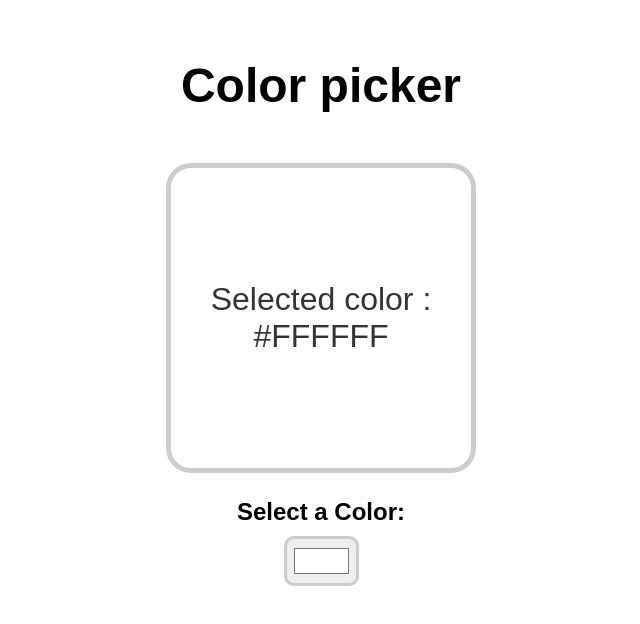
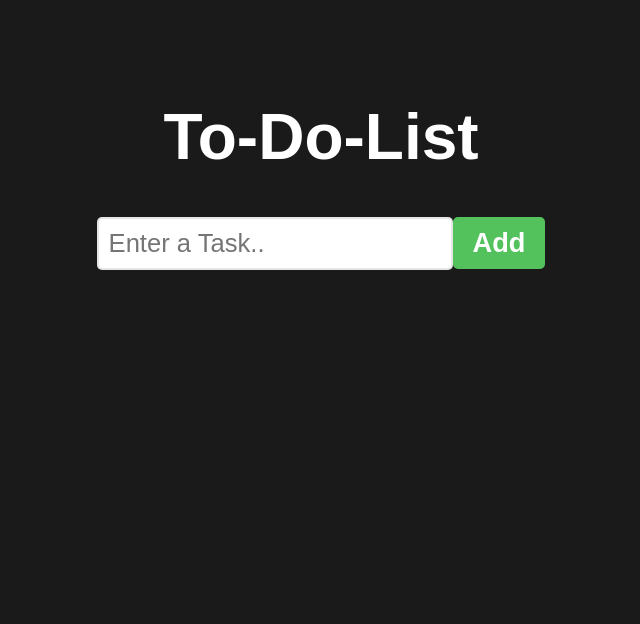
Before and after one commit to ruhamabek/my-react-app, a React app: page / in a window 1280 px wide. Shown: the top 624 px of the page, without its empty margins (319-959 px from the left). Built offline with nearby package versions, Linux system fonts and the light colour scheme; the HTML template or start-up script is replaced by a standard one.

Commit message:
A todo list app using react

```diff
--- a/src/App.jsx
+++ b/src/App.jsx
@@ -1,9 +1,10 @@
-import ColorPicker from "./ColorPicker"
+import ToDoList from "./ToDoList"
+
 function App() {
 
    return(
     <>
-     <ColorPicker/>
+     <ToDoList/>
     </>
    )
 }
--- /dev/null
+++ b/src/ToDoList.jsx
@@ -0,0 +1,52 @@
+import { useState } from "react"
+
+function ToDoList() {
+
+     const [tasks , setTask] = useState([]);
+
+     const[newTask , setNewTask] = useState("");
+
+      function addTask (){
+            if(newTask.trim() !== "") {
+                  setTask(t => [...t , newTask]);
+                  setNewTask("");
+            }
+      }
+      function removeTask(index) {
+            setTask(tasks.filter((_ , i) => i !== index));
+      }
+      function moveUpTask(index) {
+             if(index > 0) {
+              const updatedTasks = [...tasks];
+              [updatedTasks[index] , updatedTasks[index - 1]] =  [updatedTasks[index - 1] , updatedTasks[index]]
+              setTask(updatedTasks);
+             }
+      }
+      function moveDownTask(index) {
+              if(index < tasks.length) {
+                const updatedTasks = [...tasks];
+                [updatedTasks[index] , updatedTasks[index + 1]] =  [updatedTasks[index + 1] , updatedTasks[index]]
+                setTask(updatedTasks);
+              }
+      }
+      function handleInputChange(e){
+            setNewTask(e.target.value);
+      }
+
+      return(
+        <div className="to-do-list">
+        <h1>To-Do-List</h1>
+        <input type = "text" placeholder="Enter a Task.." value = {newTask} onChange={handleInputChange}/>
+        <button className="add-button"  onClick={addTask}>Add</button>
+        <ol>
+          {tasks.map((task , index) => <li key={index}>
+            <span>{task}</span>
+            <button className = "delete-button" onClick={() => removeTask(index)}>Delete</button>
+            <button className = "move-button" onClick = {() => moveUpTask(index)}>UP</button>
+            <button className = "move-button" onClick = {() => moveDownTask(index)}>DOWN</button> </li>)}
+        </ol>
+        </div>
+      );
+}
+
+export default ToDoList
--- a/src/index.css
+++ b/src/index.css
@@ -1,43 +1,69 @@
-body {
+body{
+    background-color: hsl(0, 0%, 10%);
+}
+.to-do-list {
     font-family: Arial, Helvetica, sans-serif;
+    text-align: center;
+    margin-top: 100px;
 }
-
-.color-picker-container {
+h1{
+    font-size: 4rem;
+    color: white;
+}
+button{
+    font-size: 1.7rem;
+    font-weight: bold;
+    padding: 10px 20px;
+    color: white;
+    border: none;
+    border-radius: 5px;
+    cursor: pointer;
+    transition: background-color 0.5s ease;
+}
+.add-button{
+    background-color: hsl(125, 47%, 54%);
+}
+.add-button:hover {
+    background-color: hsl(125, 47%, 44%);
+}
+.delete-button{
+    background-color: hsl(10, 90%, 50%);
+}
+.delete-button:hover{
+    background-color: hsl(10, 90%, 40%);
+}
+.move-button{
+    background-color: hsl(207, 90%, 64%);
+}
+.move-button:hover{
+    background-color: hsl(207, 90%, 54%);
+}
+input[type = "text"]{
+    font-size: 1.6rem;
+    padding: 10px;
+    border: 2px solid hsla(0, 0%, 80%, 0.5);
+    border-radius: 5px;
+    color: hsla(0, 0%, 0%, 0.5);
+}
+ol{
+    padding: 0;
+}
+li{
+    font-size: 2rem;
+    font-weight: bold;
+    padding: 15px;
+    background-color: hsl(0, 0%, 97%);
+    margin-bottom: 10px;
+    border: 3px solid hsla(0, 0%, 80%, 0.75);
+    border-radius: 5px;
     display: flex;
-    flex-direction: column;
     align-items: center;
 }
-h1{
-    margin: 50px;
-    font-size: 3rem;
+.text{
+    flex: 1;
 }
-
-.color-display {
-    width: 300px;
-    height: 300px;
-    display: flex;
-    justify-content: center;
-    align-items: center;
-    border: 5px solid hsl(0 , 0% , 80%);
-    border-radius: 25px;
-    margin-bottom: 25px;
-    transition: 0.25s ease;
+.delete-button , .move-button {
+    padding: 8px 12px;
+    font-size: 1.4rem;
+    margin-left: 10px;
 }
-
-.color-display p{
-    color: hsl(0, 0%, 20%);
-    font-size: 2rem;
-    text-align: center;
-}
-label{
-    font-size: 1.5rem;
-    font-weight: bold;
-    margin-bottom: 10px;
-}
-input[type = "color"]{
-    width: 75px;
-    height: 50px;
-    padding: 5px;
-    border-radius: 10px;
-    border: 3px solid hsl(0 , 0% , 80%);
-}
```
Also changed, not shown: 1 other file (tests, documents, lock files or other folders).
